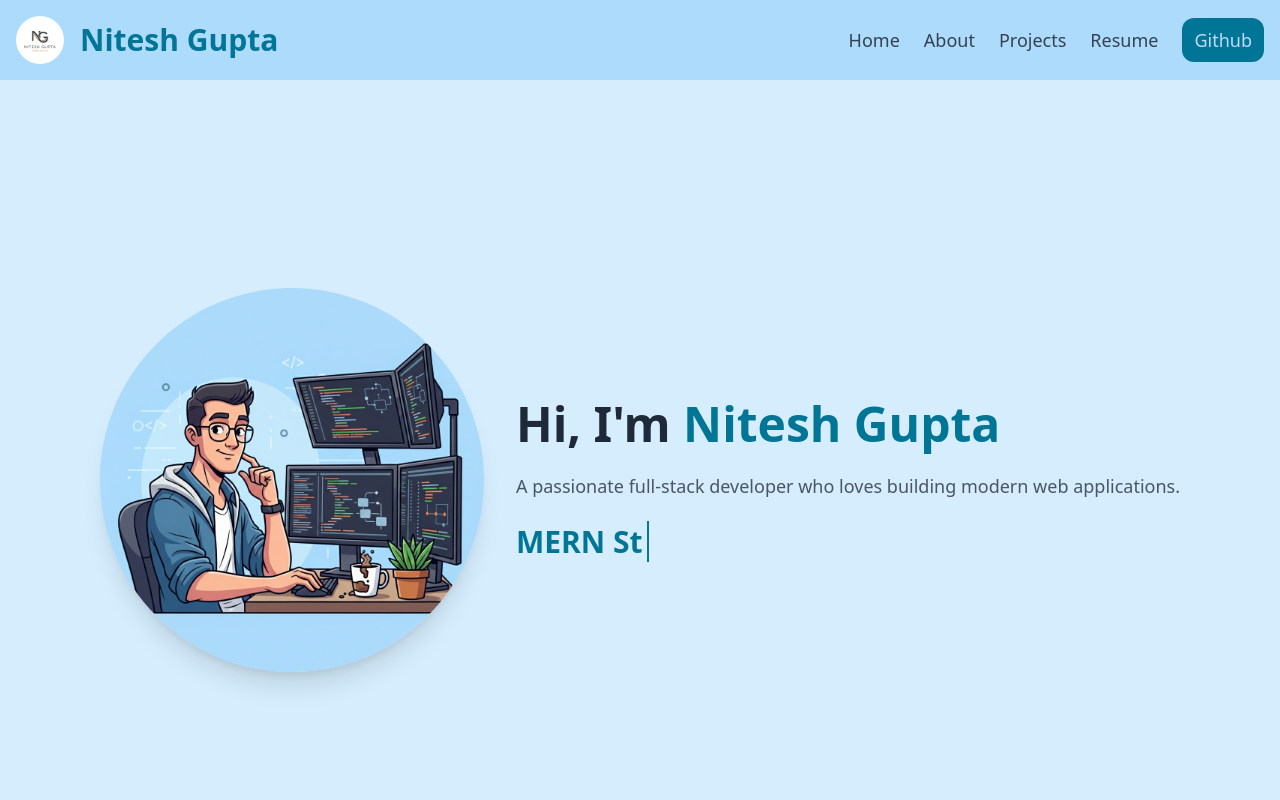
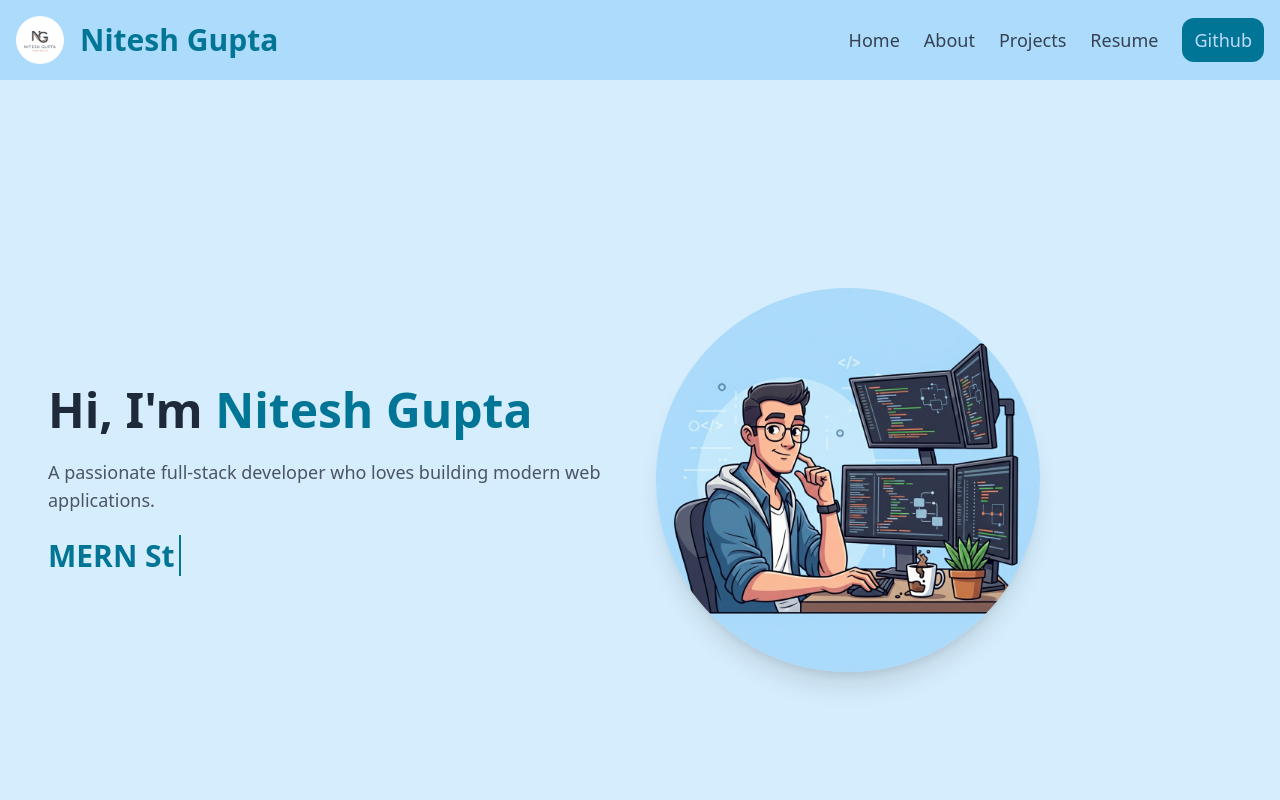
Before and after one commit to CodeWithNitesh7/codexnitesh, a React (Vite) app: page / in a window 1280 px wide. Shown: the top 800 px of the page. Built offline with nearby package versions, Linux system fonts and the light colour scheme.

Commit message:
commit the change

```diff
--- a/src/components/HeroSection.jsx
+++ b/src/components/HeroSection.jsx
@@ -35,18 +35,9 @@ export default function HeroSection() {
     }, [subIndex, index, reverse]);
 
     return (
-        <div className="bg-[#ACDBFB]/50 min-h-screen flex flex-col sm:flex-row items-center justify-center px-6 sm:px-12 py-10 gap-8">
-            {/* Image Section */}
-            <div className="flex justify-center sm:justify-start order-1 sm:order-none">
-                <img
-                    src="/me.png"
-                    alt="Smart Coder"
-                    className="h-40 w-40 sm:h-72 sm:w-72 md:h-96 md:w-96 shadow-xl rounded-full object-cover"
-                />
-            </div>
-
+        <div className="bg-[#ACDBFB]/50 min-h-screen flex flex-col-reverse sm:flex-row items-center px-4 sm:px-12 py-6 sm:py-12 gap-4 sm:gap-8">
             {/* Text Section */}
-            <div className="text-center sm:text-left space-y-4 sm:space-y-6">
+            <div className="flex-1 flex flex-col justify-center space-y-3 sm:space-y-6 text-center sm:text-left">
                 <h1 className="text-3xl sm:text-5xl font-bold text-gray-800">
                     Hi, I'm <span className="text-cyan-700">Nitesh Gupta</span>
                 </h1>
@@ -54,11 +45,21 @@ export default function HeroSection() {
                     A passionate full-stack developer who loves building modern web applications.
                 </p>
 
+                {/* Typing Animation */}
                 <h2 className="text-lg sm:text-3xl font-bold text-cyan-700">
                     {texts[index].substring(0, subIndex)}
                     <span className="border-r-2 border-cyan-700 animate-pulse ml-1"></span>
                 </h2>
             </div>
+
+            {/* Image Section */}
+            <div className="flex-1 flex justify-center sm:justify-start">
+                <img
+                    src="/me.png"
+                    alt="Smart Coder"
+                    className="h-56 w-56 sm:h-80 sm:w-80 md:h-96 md:w-96 shadow-xl rounded-full object-cover"
+                />
+            </div>
         </div>
     );
 }
```
